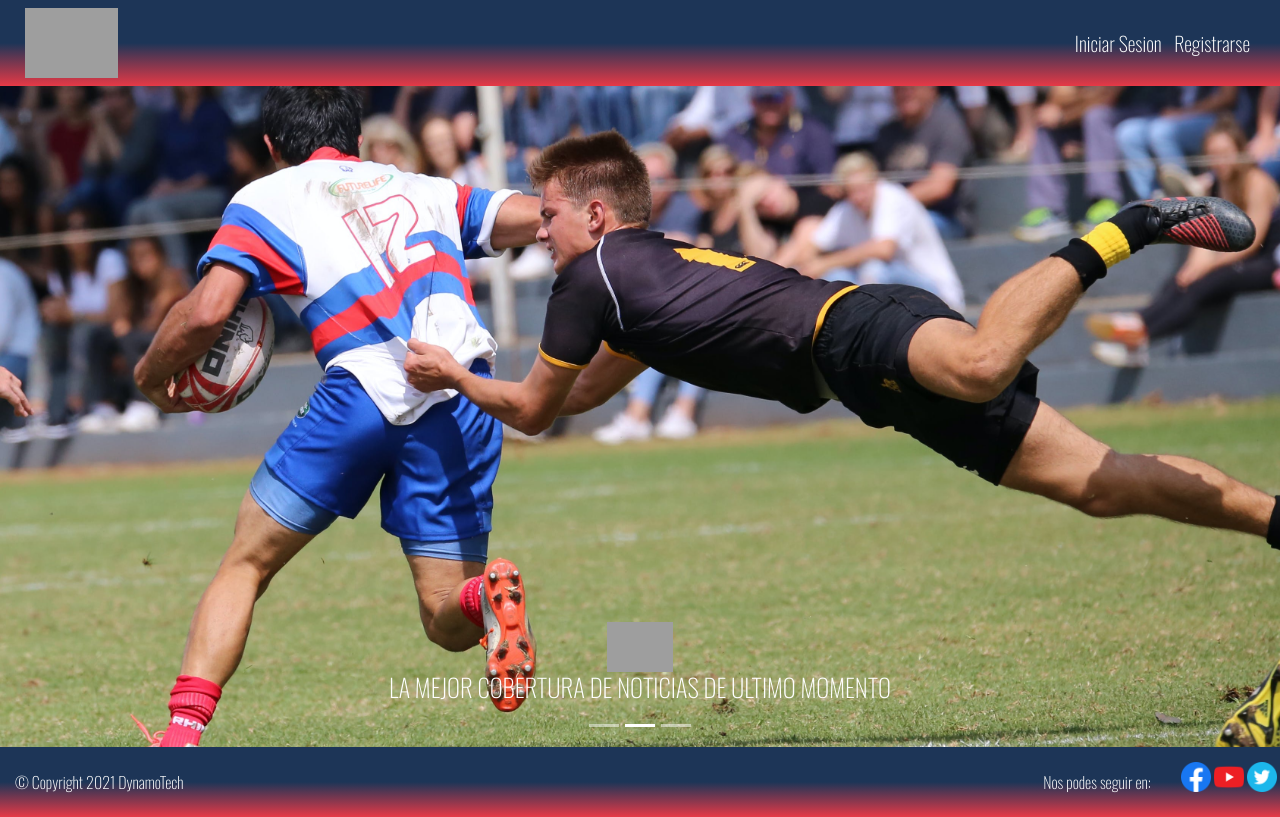
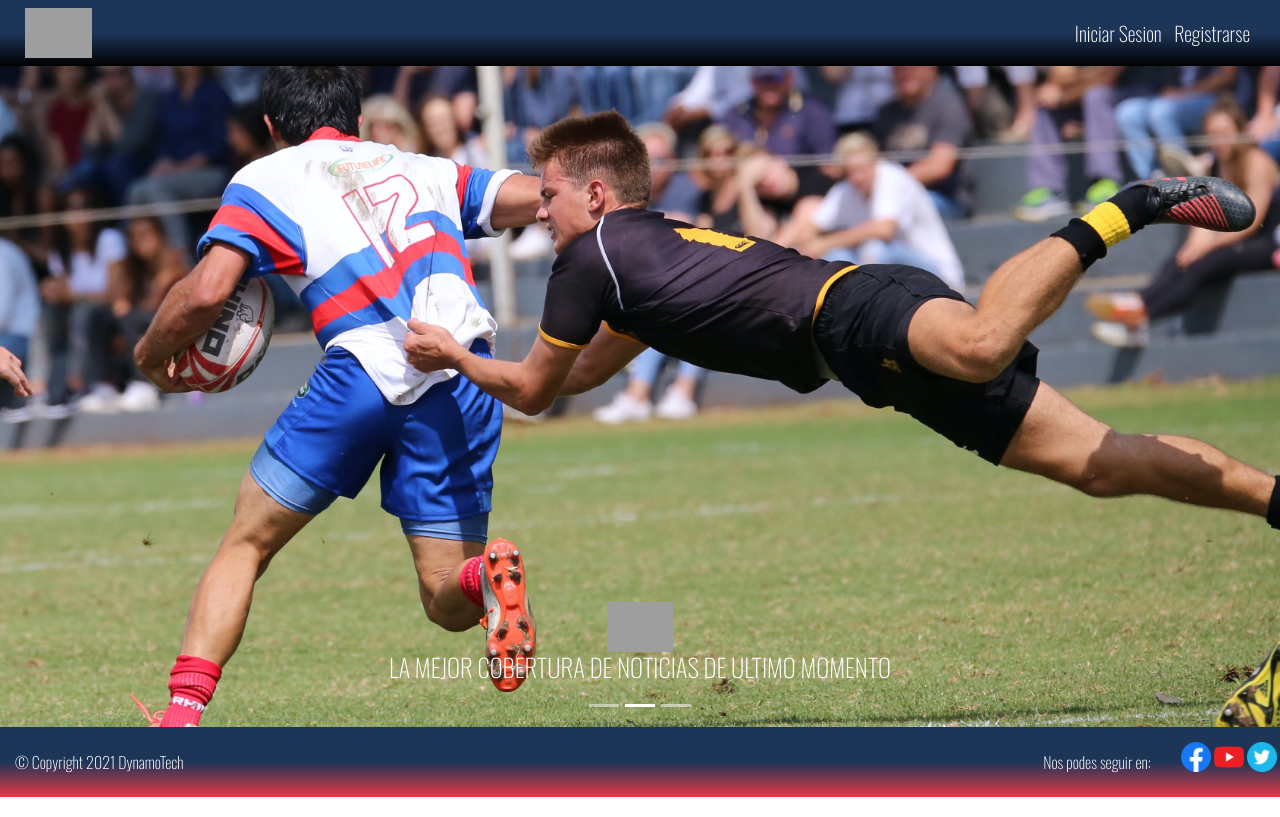
Before and after one commit to jerodriguezb/sportpage, a plain HTML site: page Index.html in a window 1280 px wide. Drawn offline with nearby package versions, Linux system fonts and the light colour scheme; grey boxes are pictures that could not be loaded.

Commit message:
mejoramiento de header en pagina login

```diff
--- a/Stylelogin.css
+++ b/Stylelogin.css
@@ -5,13 +5,13 @@ html{
 /* estilo header */
 #header nav{
     font-family: 'Oswald', sans-serif;
-    background:linear-gradient(to top,  rgb(230, 57, 70) 0%, rgb(29, 53, 87)50%,rgb(29, 53, 87) 100%) !important;
+    background:linear-gradient(to top,  rgb(0, 0, 0) 0%, rgb(29, 53, 87)50%,rgb(29, 53, 87) 100%) !important;
     font-size: 2rem;
-    min-height: 7rem;
+    min-height: 5rem;
 }
 
 #header img{
-    height:7rem;
+    height:5rem;
 }
 
 #menu a{
```
